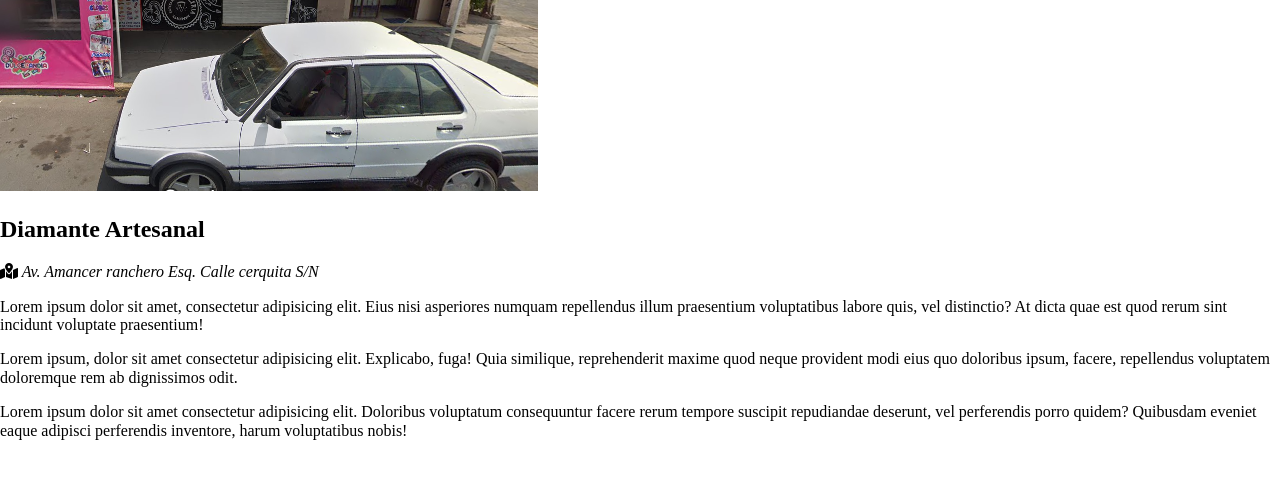
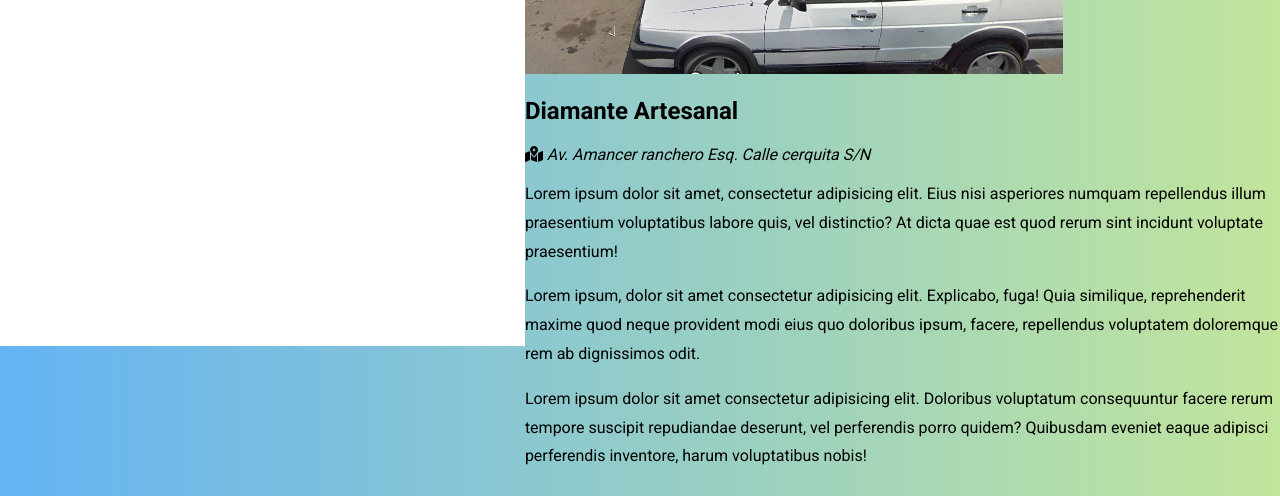
Before and after one commit to auvm/DemoPizzas, a plain HTML site: page restaurants/diamante_artesanal.html in a window 1280 px wide. Shown: the part 304-800 px from the top of the page. Drawn offline with nearby package versions, Linux system fonts and the light colour scheme; files that its build step writes are made by us from their sources.

Commit message:
fondo degradado y cambio de fuente

```diff
--- a/assets/css/main.css
+++ b/assets/css/main.css
@@ -1,9 +1,61 @@
  /* selecctor{
             bloque
 } */
+
+/*paleta de colores
+#D90B1C
+#FAF566
+#9ACFDD
+#CABAAB
+#202731
+
+degradado
+*/
+html{
+
+}
+
 body{
-    background-color: gray;
+
+    font-family: 'Roboto', sans-serif;
 }
+h1{
+    font-family: 'Sriracha', cursive;
+    background-color: #FAF566;
+}
+
+.paragraph{
+    line-height: 1.8em;
+    font-weight: 200em;
+
+}
+.title{
+    text-transform: capitalize;
+}
+
+a{
+    text-decoration: none;
+    color: #d500f9;
+    text-transform: capitalize;
+}
+.container{
+    background: #c2e59c;  /* fallback for old browsers */
+    background: -webkit-linear-gradient(to right, #64b3f4, #c2e59c);  /* Chrome 10-25, Safari 5.1-6 */
+    background: linear-gradient(to right, #64b3f4, #c2e59c); /* W3C, IE 10+/ Edge, Firefox 16+, Chrome 26+, Opera 12+, Safari 7+ */
+    height: 100vh;
+    display: flex;
+    align-items: center;
+    justify-content: center;
+}
+.content{
+    max-width: 960px;
+    max-height: 500px;
+    width: 100%;
+    height: 100%;
+    background-color: white;
+}
+
+
 th{
     border: solid 3px;
 }
--- a/restaurants/diamante_artesanal.html
+++ b/restaurants/diamante_artesanal.html
@@ -6,6 +6,10 @@
     <meta name="viewport" content="width=device-width, initial-scale=1.0">
     <link rel="stylesheet" href="https://necolas.github.io/normalize.css/8.0.1/normalize.css">
     <link rel="stylesheet" href="../fontawesome-web/css/all.min.css">
+    <link rel="stylesheet" href="./assets/css/main.css">
+    <link rel="preconnect" href="https://fonts.googleapis.com">
+    <link rel="preconnect" href="https://fonts.gstatic.com" crossorigin>
+    <link href="https://fonts.googleapis.com/css2?family=Permanent+Marker&family=Roboto:wght@300;400;700&family=Sriracha&display=swap" rel="stylesheet">
     <title>Boletines</title>
 </head>
 <body>
@@ -40,9 +44,9 @@
                     <i class="fas fa-map-marked-alt"></i>
                     Av. Amancer ranchero Esq. Calle cerquita S/N
                 </address>
-                <p>Lorem ipsum dolor sit amet, consectetur adipisicing elit. Eius nisi asperiores numquam repellendus illum praesentium voluptatibus labore quis, vel distinctio? At dicta quae est quod rerum sint incidunt voluptate praesentium!</p>
-                <p>Lorem ipsum, dolor sit amet consectetur adipisicing elit. Explicabo, fuga! Quia similique, reprehenderit maxime quod neque provident modi eius quo doloribus ipsum, facere, repellendus voluptatem doloremque rem ab dignissimos odit.</p>
-                <p>Lorem ipsum dolor sit amet consectetur adipisicing elit. Doloribus voluptatum consequuntur facere rerum tempore suscipit repudiandae deserunt, vel perferendis porro quidem? Quibusdam eveniet eaque adipisci perferendis inventore, harum voluptatibus nobis!</p>
+                <p class="paragraph">Lorem ipsum dolor sit amet, consectetur adipisicing elit. Eius nisi asperiores numquam repellendus illum praesentium voluptatibus labore quis, vel distinctio? At dicta quae est quod rerum sint incidunt voluptate praesentium!</p>
+                <p class="paragraph">Lorem ipsum, dolor sit amet consectetur adipisicing elit. Explicabo, fuga! Quia similique, reprehenderit maxime quod neque provident modi eius quo doloribus ipsum, facere, repellendus voluptatem doloremque rem ab dignissimos odit.</p>
+                <p class="paragraph">Lorem ipsum dolor sit amet consectetur adipisicing elit. Doloribus voluptatum consequuntur facere rerum tempore suscipit repudiandae deserunt, vel perferendis porro quidem? Quibusdam eveniet eaque adipisci perferendis inventore, harum voluptatibus nobis!</p>
             </div>
         </section>
 
```
Also changed, not shown: index.html (+6 -2 lines).
